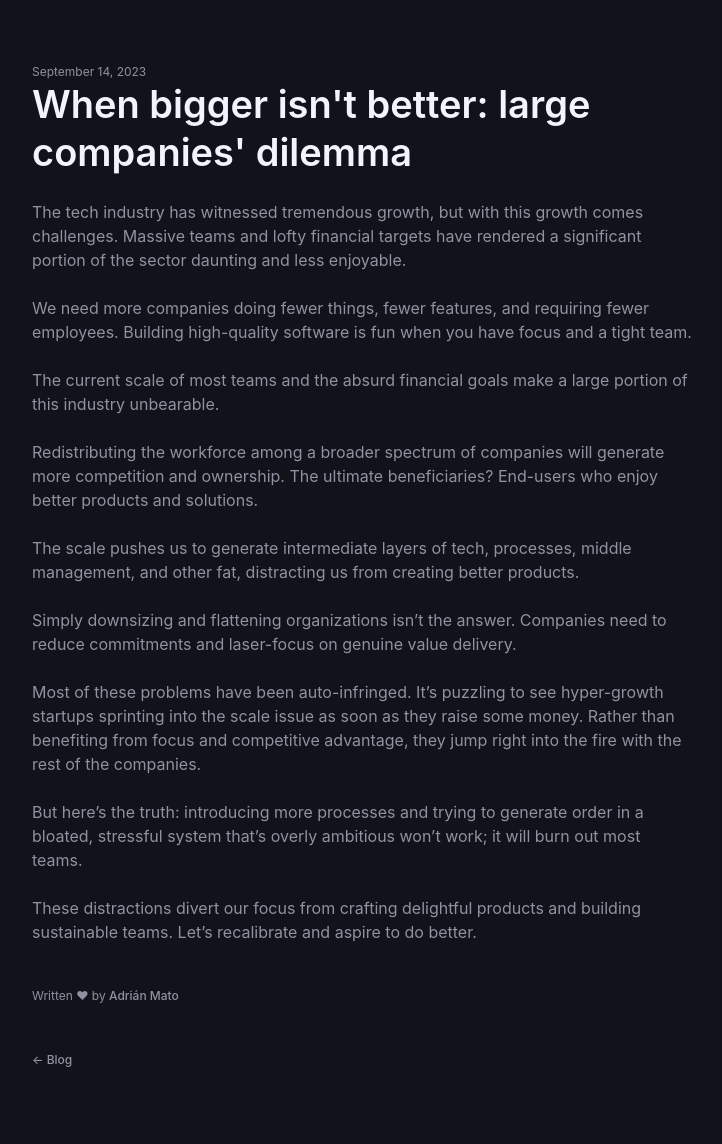
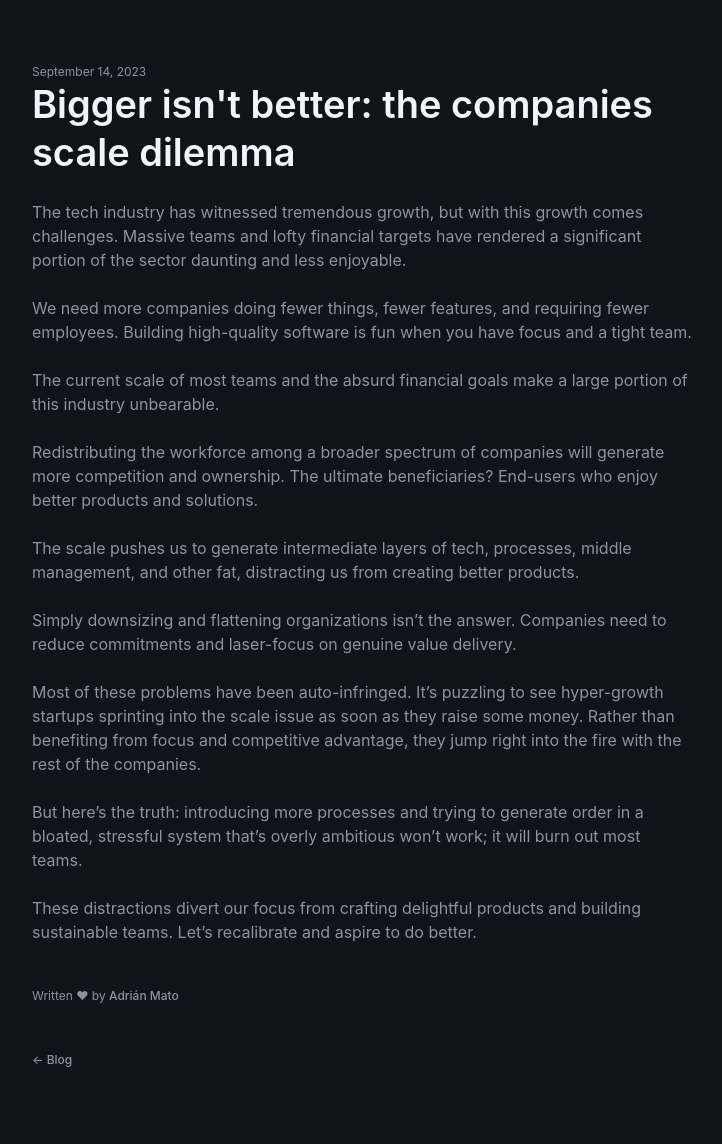
Before and after one commit to adrianmg/adrianmg.github.io, a Jekyll site: the page built from _posts/2023-09-14-bigger-isnt-better-companies-scale-dilemma.md, in a window 1280 px wide. Shown: the whole page, without its empty margins (278-1000 px from the left). Built offline with Jekyll 4.4.1, drawn with Linux system fonts in a browser that asks for light colours.

Commit message:
Title matters

```diff
--- a/_posts/2023-09-14-when-bigger-isnt-better-large-companies-dilemma.md
+++ b/_posts/2023-09-14-bigger-isnt-better-companies-scale-dilemma.md
@@ -1,6 +1,6 @@
 ---
 layout: post
-title: "When bigger isn't better: large companies' dilemma"
+title: "Bigger isn't better: the companies scale dilemma"
 date: 2023-09-14 17:34:00
 categories: [blog, industry, opinion]
 ---
```
